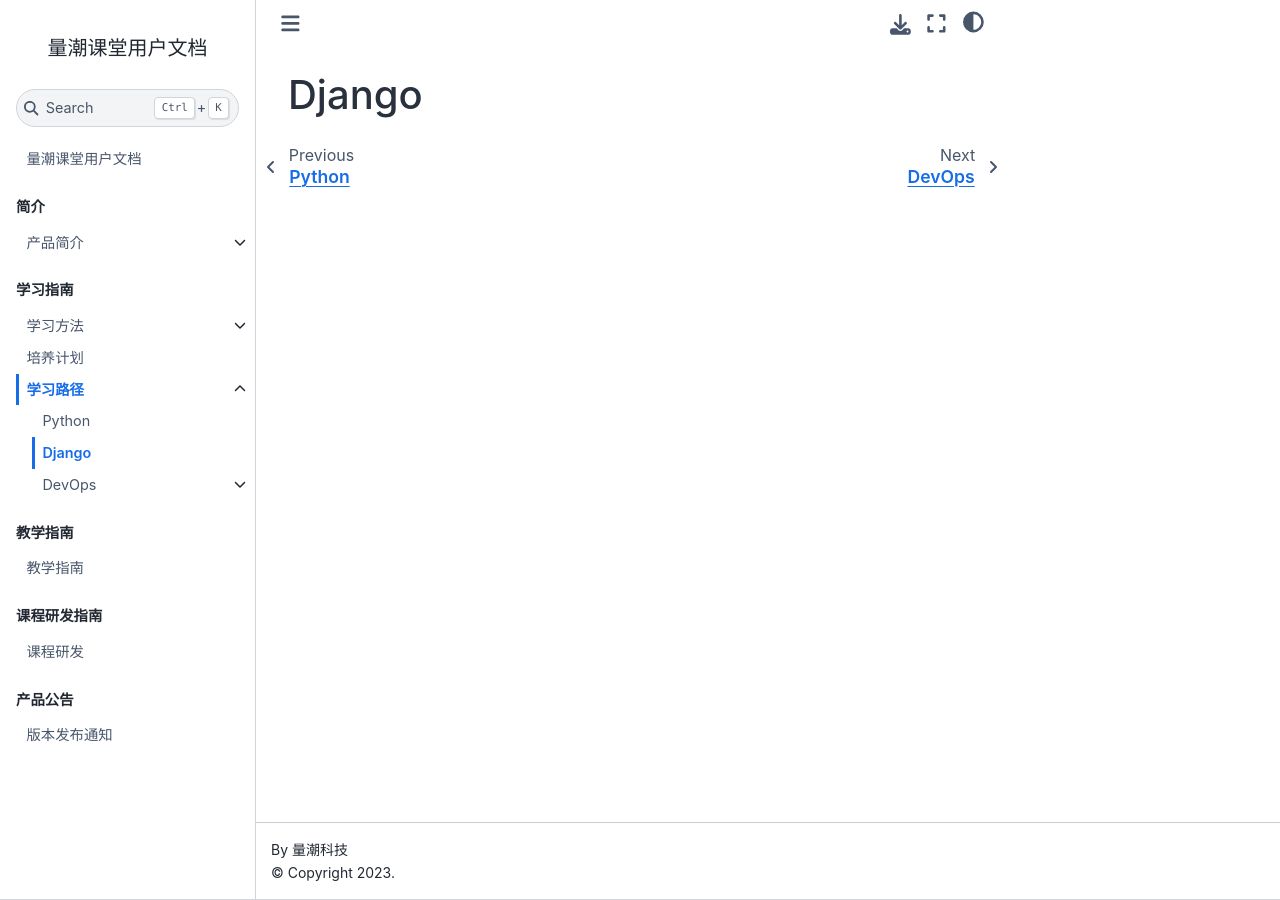
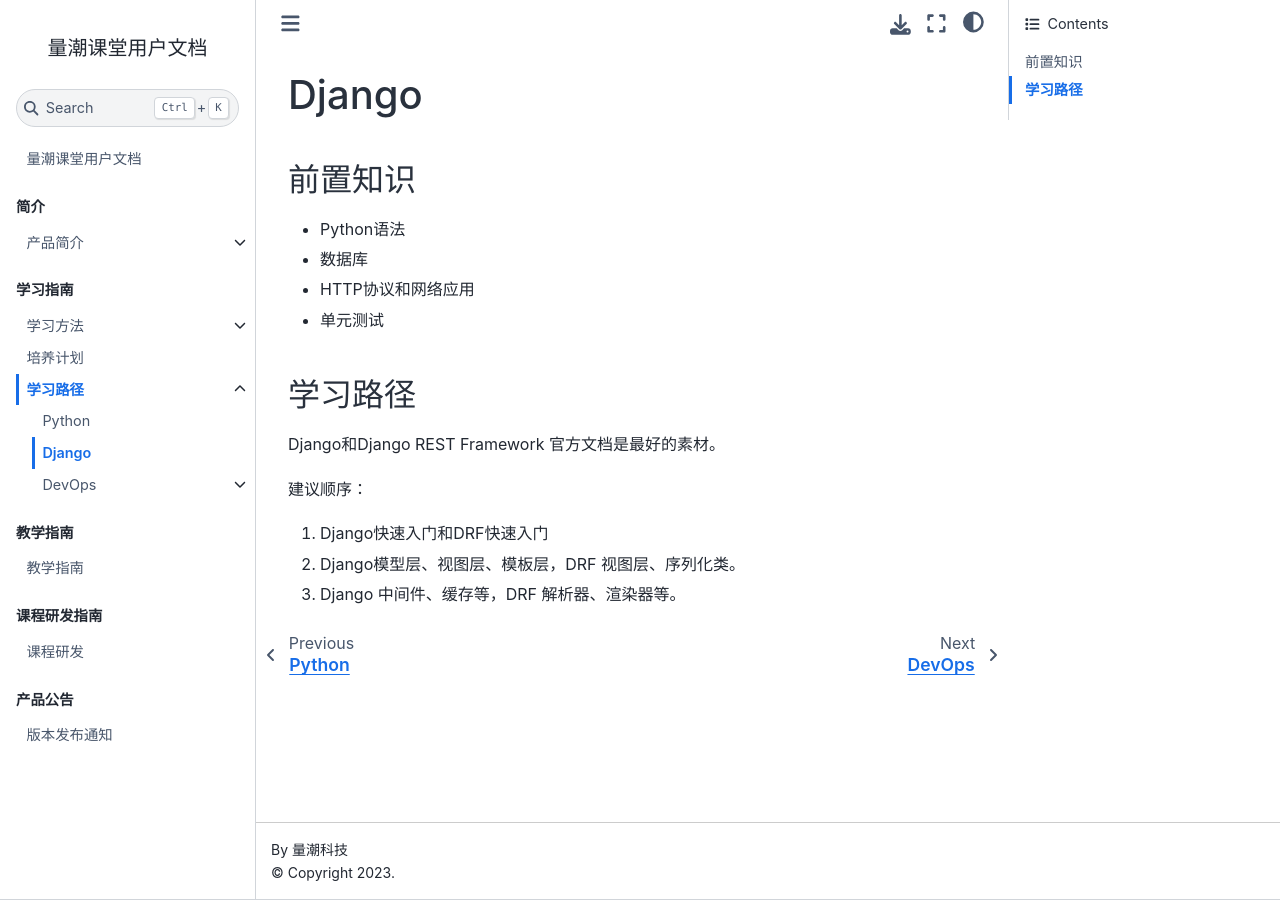
Before and after one commit to quanttide/qtclass-docs, a Jupyter Book: the page built from schedules/django.md, in a window 1280 px wide. Built offline with Jupyter Book 1.0.4 settings and Sphinx 7.4.7 and the Sphinx Book theme 1.1.4, drawn with Linux system fonts in a browser that asks for light colours.

Commit message:
feat: 增加 Django 学习指南

```diff
--- a/schedules/django.md
+++ b/schedules/django.md
@@ -1 +1,17 @@
 # Django
+
+## 前置知识
+
+- Python语法
+- 数据库
+- HTTP协议和网络应用
+- 单元测试
+
+## 学习路径
+
+Django和Django REST Framework 官方文档是最好的素材。
+
+建议顺序：
+1. Django快速入门和DRF快速入门
+2. Django模型层、视图层、模板层，DRF 视图层、序列化类。
+3. Django 中间件、缓存等，DRF 解析器、渲染器等。
```
